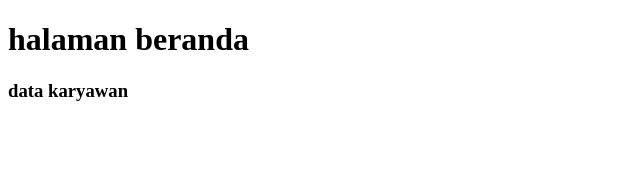
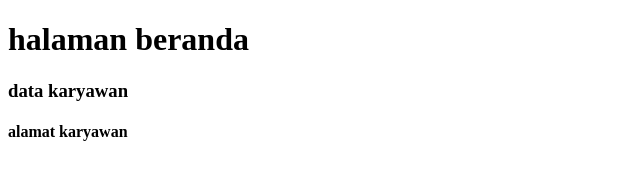
Before and after one commit to Wahnafauziah/latihangit, a plain HTML site: page index.html in a window 1280 px wide. Shown: the whole page, without its empty margins (0-640 px from the left). Drawn offline with Linux system fonts and the light colour scheme.

Commit message:
menambahkan h4 di alamat karyawan index.html

```diff
--- a/index.html
+++ b/index.html
@@ -9,5 +9,6 @@
 
     <h1>halaman beranda</h1>
     <h3>data karyawan</h3>
+    <h4>alamat karyawan</h4>
 </body>
 </html>
```
